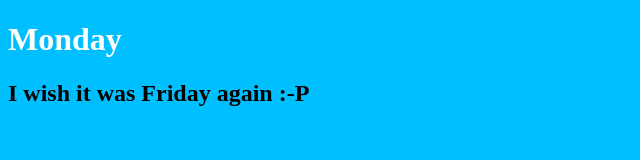
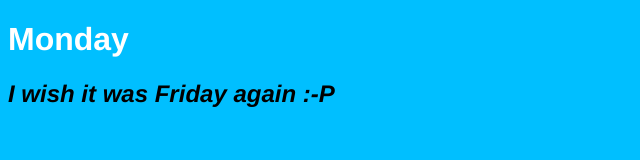
Before and after one commit to Teytran/monday, a plain HTML site: page index.html in a window 1280 px wide. Shown: the whole page, without its empty margins (0-640 px from the left). Drawn offline with Linux system fonts and the light colour scheme.

Commit message:
modified typography on page

```diff
--- a/css/main.css
+++ b/css/main.css
@@ -1,7 +1,13 @@
 body {
     background-color: deepskyblue;
+    font-family: Helvetica, sans-serif;
 }
 
 h1 {
     color: white;
 }
+
+h2 {
+    font-style: italic;
+    font-color: #dedede;
+}
```
